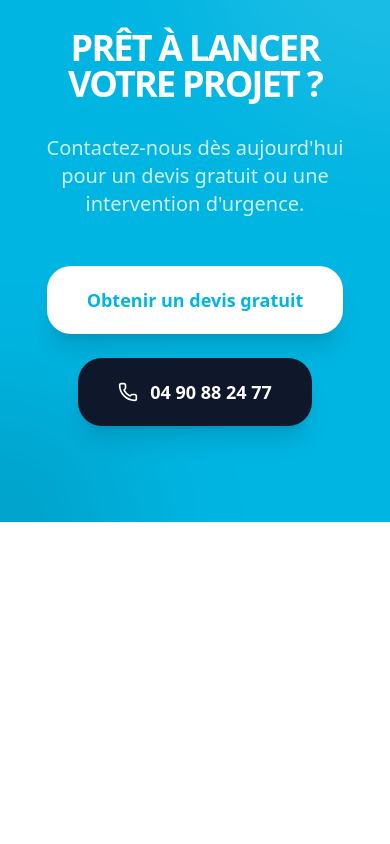
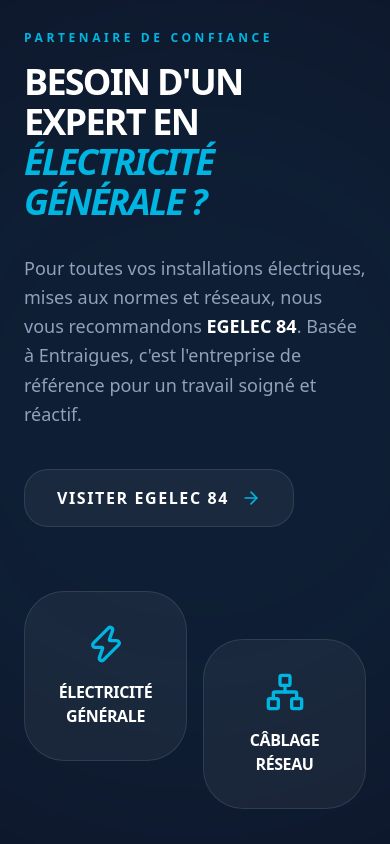
Before and after one commit to tonobiles/sarl-rubio-v2, a Next.js app: page / in a window 390 px wide. Shown: the part 6440-7284 px from the top of the page. Before the commit the page ends 6962 px from the top, so only its background shows below. Built offline with nearby package versions, Linux system fonts and the light colour scheme.

Commit message:
feat: added multi-image support for projects

```diff
--- a/prisma/seed.ts
+++ b/prisma/seed.ts
@@ -6,18 +6,18 @@
 
   // Projects
   const projects = [
-    { title: "Climatisation Cabinet Médical", category: "Climatisation", image: "/images/realisations/Sans-titre1.jpg", description: "Vaucluse" },
-    { title: "Climatisation Tertiaire", category: "Climatisation", image: "/images/realisations/Sans-titre2.jpg", description: "Vaucluse" },
-    { title: "Ballon ECS & Plancher Chauffant", category: "Chauffage", image: "/images/realisations/Sans-titre3.jpg", description: "Entraigues" },
-    { title: "Installation Eau Chaude Sanitaire", category: "Chauffage", image: "/images/realisations/Sans-titre4.jpg", description: "Entraigues" },
-    { title: "Pose VMC — Bâtiment Neuf", category: "Climatisation", image: "/images/realisations/Sans-titre5.jpg", description: "Vaucluse" },
-    { title: "Réseau VMC en Cours", category: "Climatisation", image: "/images/realisations/Sans-titre6.jpg", description: "Vaucluse" },
-    { title: "Ventilation Tertiaire", category: "Climatisation", image: "/images/realisations/Sans-titre7.jpg", description: "Vaucluse" },
-    { title: "Gaines de Distribution", category: "Climatisation", image: "/images/realisations/Sans-titre8.jpg", description: "Vaucluse" },
-    { title: "Diffusion d'Air Tertiaire", category: "Climatisation", image: "/images/realisations/Sans-titre9.jpg", description: "Vaucluse" },
-    { title: "VMC Bâtiment Industriel", category: "Climatisation", image: "/images/realisations/Sans-titre10.jpg", description: "Vaucluse" },
-    { title: "Installation VMC Neuf", category: "Climatisation", image: "/images/realisations/Sans-titre11.jpg", description: "Vaucluse" },
-    { title: "Climatisation Entrepôt", category: "Climatisation", image: "/images/realisations/Sans-titre12.jpg", description: "Vaucluse" },
+    { title: "Climatisation Cabinet Médical", category: "Climatisation", images: ["/images/realisations/Sans-titre1.jpg"], description: "Vaucluse" },
+    { title: "Climatisation Tertiaire", category: "Climatisation", images: ["/images/realisations/Sans-titre2.jpg"], description: "Vaucluse" },
+    { title: "Ballon ECS & Plancher Chauffant", category: "Chauffage", images: ["/images/realisations/Sans-titre3.jpg"], description: "Entraigues" },
+    { title: "Installation Eau Chaude Sanitaire", category: "Chauffage", images: ["/images/realisations/Sans-titre4.jpg"], description: "Entraigues" },
+    { title: "Pose VMC — Bâtiment Neuf", category: "Climatisation", images: ["/images/realisations/Sans-titre5.jpg"], description: "Vaucluse" },
+    { title: "Réseau VMC en Cours", category: "Climatisation", images: ["/images/realisations/Sans-titre6.jpg"], description: "Vaucluse" },
+    { title: "Ventilation Tertiaire", category: "Climatisation", images: ["/images/realisations/Sans-titre7.jpg"], description: "Vaucluse" },
+    { title: "Gaines de Distribution", category: "Climatisation", images: ["/images/realisations/Sans-titre8.jpg"], description: "Vaucluse" },
+    { title: "Diffusion d'Air Tertiaire", category: "Climatisation", images: ["/images/realisations/Sans-titre9.jpg"], description: "Vaucluse" },
+    { title: "VMC Bâtiment Industriel", category: "Climatisation", images: ["/images/realisations/Sans-titre10.jpg"], description: "Vaucluse" },
+    { title: "Installation VMC Neuf", category: "Climatisation", images: ["/images/realisations/Sans-titre11.jpg"], description: "Vaucluse" },
+    { title: "Climatisation Entrepôt", category: "Climatisation", images: ["/images/realisations/Sans-titre12.jpg"], description: "Vaucluse" },
   ]
 
   for (const p of projects) {
--- a/src/app/actions/projects.ts
+++ b/src/app/actions/projects.ts
@@ -20,23 +20,25 @@
   const title = formData.get("title") as string;
   const category = formData.get("category") as string;
   const location = formData.get("location") as string;
-  const imageFile = formData.get("image") as File;
+  const imageFiles = formData.getAll("images") as File[];
 
   try {
-    let imageUrl = "";
+    const imageUrls: string[] = [];
 
-    if (imageFile && imageFile.size > 0) {
-      const blob = await put(imageFile.name, imageFile, {
-        access: 'public',
-      });
-      imageUrl = blob.url;
+    for (const file of imageFiles) {
+      if (file && file.size > 0) {
+        const blob = await put(file.name, file, {
+          access: 'public',
+        });
+        imageUrls.push(blob.url);
+      }
     }
 
     await prisma.project.create({
       data: {
         title,
         category,
-        image: imageUrl,
+        images: imageUrls,
         description: location,
       }
     });
--- a/src/app/admin/dashboard/realisations/new/page.tsx
+++ b/src/app/admin/dashboard/realisations/new/page.tsx
@@ -99,13 +99,14 @@
           </div>
 
           <div className="space-y-2">
-            <label className="text-xs font-black text-slate-400 uppercase tracking-widest ml-2">Photo du chantier</label>
+            <label className="text-xs font-black text-slate-400 uppercase tracking-widest ml-2">Photos du chantier</label>
             <div className="relative">
               <div className="w-full flex items-center justify-center border-2 border-dashed border-slate-200 dark:border-slate-800 rounded-[32px] p-12 hover:border-primary/40 hover:bg-primary/5 transition-all group cursor-pointer relative overflow-hidden">
                 <input
                   type="file"
-                  name="image"
+                  name="images"
                   required
+                  multiple
                   accept="image/*"
                   className="absolute inset-0 opacity-0 cursor-pointer z-10"
                 />
@@ -113,8 +114,8 @@
                   <div className="w-16 h-16 bg-primary/10 text-primary rounded-2xl flex items-center justify-center mx-auto mb-4">
                     <Upload size={32} />
                   </div>
-                  <p className="text-sm font-black text-slate-600 dark:text-slate-300">Cliquez pour choisir une photo</p>
-                  <p className="text-xs text-slate-400 font-medium mt-1">PNG, JPG jusqu'à 5MB</p>
+                  <p className="text-sm font-black text-slate-600 dark:text-slate-300">Cliquez pour choisir plusieurs photos</p>
+                  <p className="text-xs text-slate-400 font-medium mt-1">Sélection multiple autorisée</p>
                 </div>
               </div>
             </div>
--- a/src/app/page.tsx
+++ b/src/app/page.tsx
@@ -19,7 +19,9 @@
   Hammer,
   Star,
   Quote,
-  Award
+  Award,
+  Zap,
+  Network
 } from "lucide-react";
 
 const services = [
@@ -364,6 +366,44 @@
         </div>
       </section>
 
+      {/* Cross-linking Section (SEO Maillage) */}
+      <section className="py-24 px-6 md:px-12 bg-slate-900 text-white overflow-hidden relative">
+        <div className="max-w-7xl mx-auto flex flex-col lg:flex-row items-center gap-16 relative z-10">
+           <div className="flex-1">
+              <span className="text-primary font-black text-xs uppercase tracking-[0.3em] mb-4 block">Partenaire de Confiance</span>
+              <h2 className="text-4xl md:text-5xl font-black tracking-tighter mb-8 uppercase">
+                BESOIN D'UN EXPERT EN <br />
+                <span className="text-primary italic">ÉLECTRICITÉ GÉNÉRALE ?</span>
+              </h2>
+              <p className="text-slate-400 text-lg font-medium leading-relaxed mb-10">
+                Pour toutes vos installations électriques, mises aux normes et réseaux, nous vous recommandons <span className="text-white font-bold">EGELEC 84</span>.
+                Basée à Entraigues, c'est l'entreprise de référence pour un travail soigné et réactif.
+              </p>
+              <a
+                href="https://egelec84.fr"
+                target="_blank"
+                rel="noopener noreferrer"
+                className="inline-flex items-center gap-3 bg-white/5 hover:bg-white/10 border border-white/10 px-8 py-4 rounded-2xl text-white font-black uppercase tracking-widest transition-all group"
+              >
+                Visiter EGELEC 84
+                <ArrowRight size={20} className="text-primary group-hover:translate-x-2 transition-transform" />
+              </a>
+           </div>
+           <div className="flex-1 grid grid-cols-2 gap-4">
+              <div className="aspect-square bg-white/5 rounded-[40px] border border-white/10 flex flex-col items-center justify-center p-8 group hover:border-primary/40 transition-all">
+                 <Zap size={40} className="text-primary mb-4" />
+                 <p className="font-black uppercase tracking-tight text-center">Électricité Générale</p>
+              </div>
+              <div className="aspect-square bg-white/5 rounded-[40px] border border-white/10 flex flex-col items-center justify-center p-8 mt-12 group hover:border-primary/40 transition-all">
+                 <Network size={40} className="text-primary mb-4" />
+                 <p className="font-black uppercase tracking-tight text-center">Câblage Réseau</p>
+              </div>
+           </div>
+        </div>
+        {/* Background Glow */}
+        <div className="absolute top-1/2 left-1/2 -translate-x-1/2 -translate-y-1/2 w-[800px] h-[800px] bg-primary/5 rounded-full blur-[120px] pointer-events-none" />
+      </section>
+
       {/* Final CTA Section */}
       <section className="py-24 px-6 md:px-12 bg-primary overflow-hidden relative">
         <div className="absolute top-0 right-0 w-96 h-96 bg-white/10 rounded-full -translate-y-1/2 translate-x-1/2 blur-3xl" />
--- a/src/components/RealisationsClient.tsx
+++ b/src/components/RealisationsClient.tsx
@@ -10,7 +10,7 @@
   title: string;
   category: string;
   description: string | null;
-  image: string;
+  images: string[];
 }
 
 export default function RealisationsClient({ projects }: { projects: Project[] }) {
@@ -46,14 +46,20 @@
                 whileInView={{ opacity: 1, scale: 1 }}
                 viewport={{ once: true }}
                 transition={{ delay: i * 0.1 }}
-                className="group relative rounded-[32px] overflow-hidden shadow-2xl shadow-slate-200/50 dark:shadow-none h-[400px]"
+                className="group relative rounded-[32px] overflow-hidden shadow-2xl shadow-slate-200/50 dark:shadow-none h-[400px] bg-slate-100 dark:bg-slate-900"
               >
-                <Image
-                  src={project.image}
-                  alt={project.title}
-                  fill
-                  className="object-cover transition-transform duration-700 group-hover:scale-110"
-                />
+                {project.images && project.images.length > 0 ? (
+                  <Image
+                    src={project.images[0]}
+                    alt={project.title}
+                    fill
+                    className="object-cover transition-transform duration-700 group-hover:scale-110"
+                  />
+                ) : (
+                  <div className="absolute inset-0 flex items-center justify-center text-slate-300">
+                     <Camera size={48} />
+                  </div>
+                )}
                 <div className="absolute inset-0 bg-gradient-to-t from-slate-900/90 via-slate-900/20 to-transparent opacity-60 group-hover:opacity-80 transition-opacity" />
 
                 <div className="absolute inset-0 p-8 flex flex-col justify-end">
```
Also changed, not shown: 1 other file (tests, documents, lock files or other folders).
